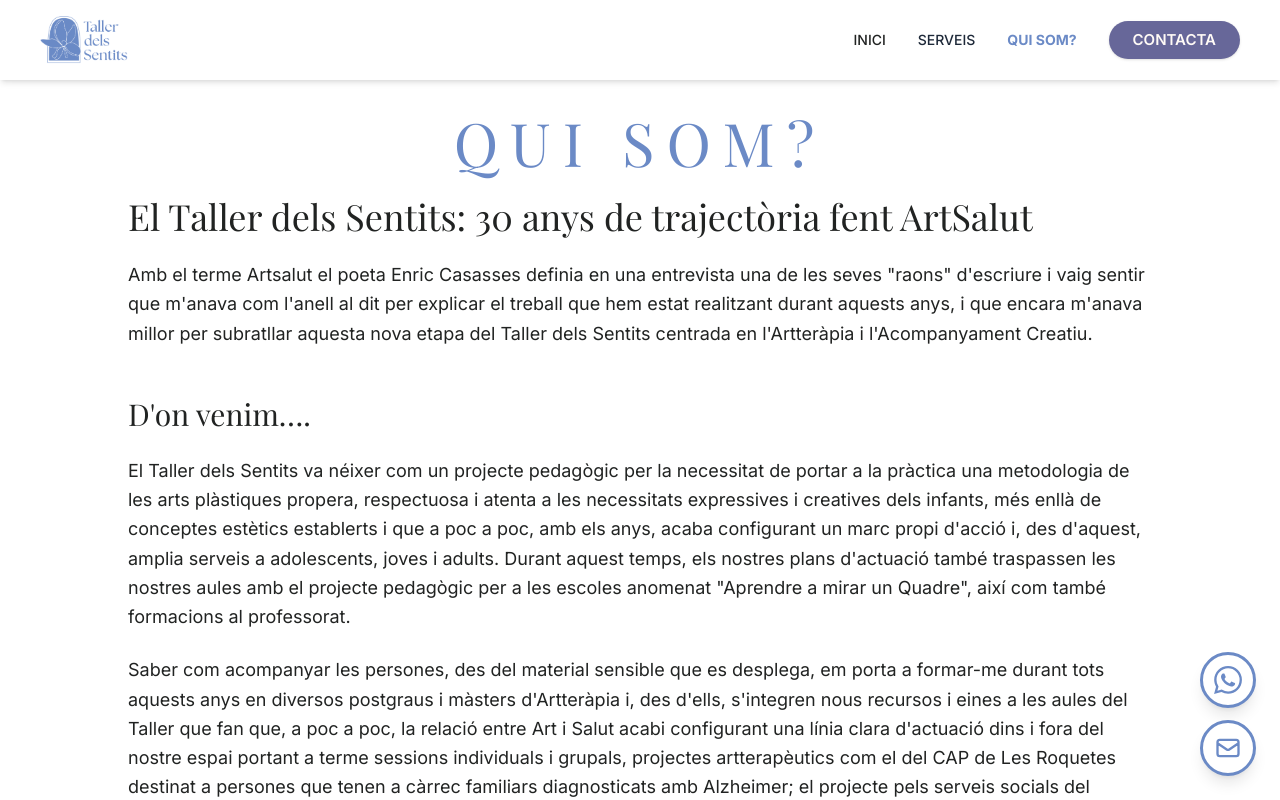
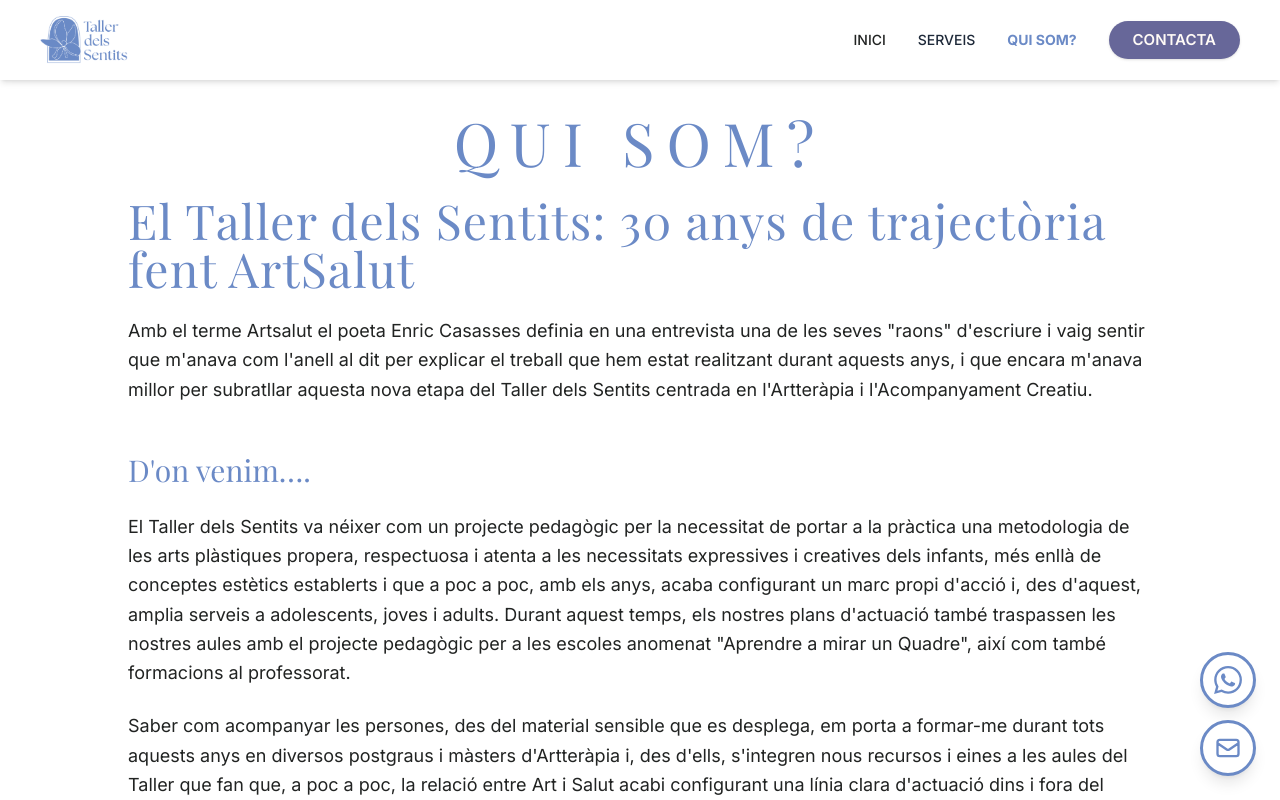
Before and after one commit to m-s-torne/taller-dels-sentits, a Next.js app: page /qui-som in a window 1280 px wide. Shown: the top 800 px of the page. Built offline with nearby package versions, Linux system fonts and the light colour scheme.

Commit message:
feat: standarize SectionHeading component use

```diff
--- a/app/(serveis)/artperdins/components/RestArtperdins.tsx
+++ b/app/(serveis)/artperdins/components/RestArtperdins.tsx
@@ -1,4 +1,5 @@
-import { motion } from 'motion/react'
+import { motion } from 'motion/react';
+import { SectionHeading } from '@/app/_components/SectionHeading';
 
 interface RestArtperDinsProps {
     rest: {
@@ -18,9 +19,7 @@ export const RestArtperDins = ({ rest }: RestArtperDinsProps) => {
             className="py-10"
         >
             <div className="text-center space-y-7">
-                <h2 className="text-shakespeare! text-2xl sm:text-5xl  font-light tracking-wide">
-                    {rest.title}
-                </h2>
+                <SectionHeading headingLevel="h2" title={rest.title} className="sm:text-5xl! lg:text-5xl! mb-0!" />
 
                 {rest.content.map((p, i) => {
                     return <p key={i} className="text-left text-sm sm:text-base lg:text-lg ml-6 sm:ml-0">{p}</p>
--- a/app/(serveis)/artterapia/components/RestArtterapia.tsx
+++ b/app/(serveis)/artterapia/components/RestArtterapia.tsx
@@ -1,4 +1,5 @@
 import { motion } from 'motion/react';
+import { SectionHeading } from '@/app/_components/SectionHeading';
 
 interface RestSectionProps {
     rest: {
@@ -25,9 +26,7 @@ export const RestArtterapia = ({ rest }: RestSectionProps) => {
             className="mb-16"
         >
             <div className="text-center mb-12 space-y-7">
-                <h2 className="text-shakespeare! text-2xl sm:text-5xl font-light tracking-wide">
-                    {rest.title}
-                </h2>
+                <SectionHeading headingLevel="h2" title={rest.title} className="sm:text-5xl! lg:text-5xl! mb-0!" />
                 <p className="text-shakespeare! text-sm sm:text-base lg:text-lg leading-relaxed">
                     {rest.subtitle}
                 </p>
--- a/app/(serveis)/centres/components/RestCentres.tsx
+++ b/app/(serveis)/centres/components/RestCentres.tsx
@@ -1,4 +1,5 @@
-import { motion } from 'motion/react'
+import { motion } from 'motion/react';
+import { SectionHeading } from '@/app/_components/SectionHeading';
 
 interface RestSectionProps {
     rest: {
@@ -20,9 +21,7 @@ export const RestCentres = ({ rest }: RestSectionProps) => {
             className="pt-10"
         >
             <div className="mb-12 space-y-12">
-                <h2 className="text-shakespeare! text-2xl sm:text-4xl font-light tracking-wide text-center">
-                    {rest.title}
-                </h2>
+                <SectionHeading headingLevel="h2" title={rest.title} className="text-center mb-0!" />
                 <div className="w-50 h-50 mx-auto flex items-center justify-center">
                     <div className="scale-[2.5]">
                         <img
--- a/app/(serveis)/components/HeroSection.tsx
+++ b/app/(serveis)/components/HeroSection.tsx
@@ -1,5 +1,6 @@
 import { motion } from 'motion/react';
 import type { ServiceSectionType } from '@/app/_types/services.types';
+import { SectionHeading } from '@/app/_components/SectionHeading';
 
 interface HeroSectionProps {
     service: ServiceSectionType;
@@ -13,9 +14,7 @@ export const HeroSection = ({ service }: HeroSectionProps) => {
             transition={{ duration: 0.7, ease: 'easeOut' }}
             className="text-center md:mb-5 mb-10"
         >
-            <h1 className="text-shakespeare! text-3xl sm:text-4xl lg:text-6xl font-light tracking-[0.2em] mb-6">
-                {service.title}
-            </h1>
+            <SectionHeading headingLevel="h1" title={service.title} />
 
             <p className="text-base sm:text-[15px] lg:text-[20px] font-light mx-auto">
                 {service.subtitle}
--- a/app/(serveis)/components/ReviewsSection.tsx
+++ b/app/(serveis)/components/ReviewsSection.tsx
@@ -1,6 +1,7 @@
 "use client"
 import { motion, AnimatePresence } from 'motion/react';
 import { useReviews } from '@/app/(serveis)/hooks/useReviews';
+import { SectionHeading } from '@/app/_components/SectionHeading';
 
 interface ReviewsSectionProps {
     reviews: {
@@ -32,9 +33,7 @@ export const ReviewsSection = ({ reviews }: ReviewsSectionProps) => {
             className="mb-16 pt-20"
         >
             {/* Título */}
-            <h2 className="text-shakespeare! text-2xl sm:text-3xl lg:text-4xl font-light text-center mb-5">
-                Algunes persones ens han dit:
-            </h2>
+            <SectionHeading headingLevel="h2" title="Algunes persones ens han dit:" className="text-center sm:text-3xl! lg:text-4xl! mb-5!" />
 
             {/* Carrusel Desktop (1 review) */}
             <div className="hidden md:block relative">
--- /dev/null
+++ b/app/_components/SectionHeading.tsx
@@ -0,0 +1,21 @@
+interface SectionHeadingProps {
+    headingLevel: 'h1' | 'h2' | 'h3';
+    title: string;
+    className?: string;
+}
+
+export const SectionHeading = ({ headingLevel, title, className }: SectionHeadingProps) => {
+    const HeadingTag = headingLevel;
+    const baseClasses =
+        headingLevel === 'h1'
+            ? "text-center text-3xl sm:text-4xl lg:text-6xl font-light text-shakespeare! tracking-[0.2em] mb-6"
+            : headingLevel === 'h2'
+            ? "text-2xl sm:text-4xl lg:text-5xl font-light text-shakespeare! tracking-wide mb-6"
+            : "text-xl sm:text-2xl lg:text-3xl font-light text-shakespeare! mb-6";
+
+    return (
+        <HeadingTag className={`${baseClasses}${className ? ` ${className}` : ''}`}>
+            {title}
+        </HeadingTag>
+    );
+};
--- a/app/qui-som/components/SectionHeading.tsx
+++ /dev/null
@@ -1,17 +0,0 @@
-interface SectionHeadingProps {
-    headingLevel: 'h2' | 'h3';
-    title: string;
-}
-
-export const SectionHeading = ({ headingLevel, title }: SectionHeadingProps) => {
-    const HeadingTag = headingLevel;
-    const headingClasses = headingLevel === 'h2'
-        ? "text-2xl sm:text-3xl lg:text-4xl font-light text-shakespeare mb-6"
-        : "text-xl sm:text-2xl lg:text-3xl font-light text-shakespeare mb-6";
-
-    return (
-        <HeadingTag className={headingClasses}>
-            {title}
-        </HeadingTag>
-    );
-};
--- a/app/qui-som/page.tsx
+++ b/app/qui-som/page.tsx
@@ -1,5 +1,5 @@
 import { quiSomData } from './lib/quiSomData';
-import { SectionHeading } from './components/SectionHeading';
+import { SectionHeading } from '@/app/_components/SectionHeading';
 
 export default function QuiSom () {
     const sections = [
@@ -11,9 +11,7 @@ export default function QuiSom () {
     return (
         <main className="py-10 px-4 sm:px-6 md:px-10 mt-18 min-h-screen">
             <div className="max-w-5xl mx-auto">
-                <h1 className="text-center text-shakespeare! text-3xl sm:text-4xl lg:text-6xl font-light tracking-[0.2em] mb-6">
-                    {quiSomData.mainTitle}
-                </h1>
+                <SectionHeading headingLevel="h1" title={quiSomData.mainTitle} />
 
                 <div className="max-w-6xl mx-auto space-y-8 text-gray-700 text-sm sm:text-lg leading-relaxed">
                     {sections.map((section, sectionIndex) => (
```
